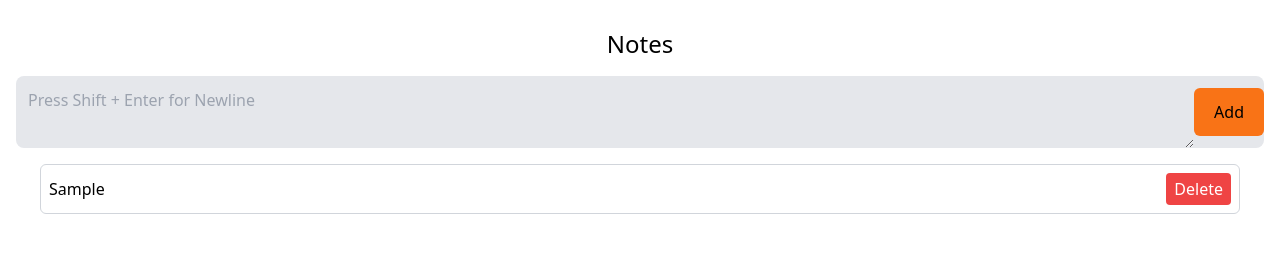
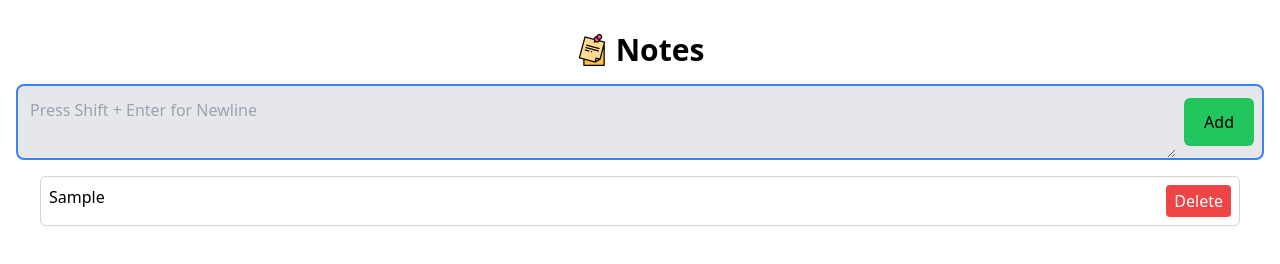
Before and after one commit to kylie-kiaying/quick-notes-tracker, a website built with Vite: page index.html in a window 1280 px wide. Both pictures are taken after typing "Sample" into the empty fields and a click on the button "Add". Built offline with nearby package versions, Linux system fonts and the light colour scheme.

Commit message:
style changes

```diff
--- a/index.html
+++ b/index.html
@@ -9,10 +9,14 @@
   </head>
   <body class="m-0 p-3">
     <div class="m-1">
-      <div class="text-center my-4 text-2xl">Notes</div>
-      <div class="flex items-center justify-between rounded-lg bg-gray-200">
+      <div class="flex items-center justify-center">
+        <img src="/images/notes-icon.png" alt="Notes Icon" class="w-8 h-8 mr-2">
+        <div class="text-center font-bold my-4 text-3xl">Notes</div>
+      </div>
+
+      <div class="flex items-center justify-between rounded-lg bg-gray-200 border-2 focus-within:border-blue-500">
         <textarea id="note-input" class="flex-1 p-3 border-none outline-none bg-transparent" placeholder="Press Shift + Enter for Newline"></textarea>
-        <button type="submit" id="add-btn" class="border-none outline-none py-3 px-5 rounded-md bg-orange-500">Add</button>
+        <button type="submit" id="add-btn" class="border-none outline-none py-3 px-5 rounded-md bg-green-500 m-2">Add</button>
       </div>
       <ul id="note-list" class="m-4"></ul>
 
--- a/src/main.js
+++ b/src/main.js
@@ -4,15 +4,18 @@ const addBtn = document.getElementById("add-btn");
 const noteList = document.getElementById("note-list");
 
 function render(notes) {
-  let listItems = '';
+  let listItems = "";
   for (let i = 0; i < notes.length; i++) {
-    const formattedNote = notes[i].replace(/\n/g, '<br>');
+    const formattedNote = notes[i].replace(/\n/g, "<br>");
 
-    listItems += `
-      <li class="flex items-center justify-between p-2 border rounded-md m-2 border-gray-300">
-        <span class="mr-2">${formattedNote}</span>
-        <button class="delete-btn bg-red-500 text-white px-2 py-1 rounded" data-index=${i}>Delete</button>
-      </li>`;
+      listItems += `
+        <li class="flex items-start justify-between p-2 border rounded-md m-2 border-gray-300">
+          <div class="flex flex-col">
+            <span class="mb-auto mr-2">${formattedNote}</span>
+          </div>
+          <button class="delete-btn bg-red-500 text-white px-2 py-1 rounded self-end" data-index=${i}>Delete</button>
+        </li>`;
+
   }
   noteList.innerHTML = listItems;
   setupDeleteBtnListeners();
@@ -29,14 +32,13 @@ function setupDeleteBtnListeners() {
   });
 }
 
-
 function addNote() {
   const trimmedValue = noteInput.value.trim();
 
-  if (trimmedValue !== '') {
+  if (trimmedValue !== "") {
     myNotes.push(trimmedValue);
     render(myNotes);
-    noteInput.value = '';
+    noteInput.value = "";
     noteInput.scrollTop = 0;
     noteInput.focus();
 
@@ -45,16 +47,14 @@ function addNote() {
   }
 }
 
-
-
 addBtn.addEventListener("click", addNote);
 
-noteInput.addEventListener('keydown', (event) => {
-  if (event.key === 'Enter' && event.shiftKey) {
+noteInput.addEventListener("keydown", (event) => {
+  if (event.key === "Enter" && event.shiftKey) {
     event.preventDefault();
-    noteInput.value += '\n';
+    noteInput.value += "\n";
     noteInput.scrollTop = noteInput.scrollHeight;
-  } else if (event.key === 'Enter') {
+  } else if (event.key === "Enter") {
     addNote();
   }
 });
```
Also changed, not shown: public/images/notes-icon.png (added).
